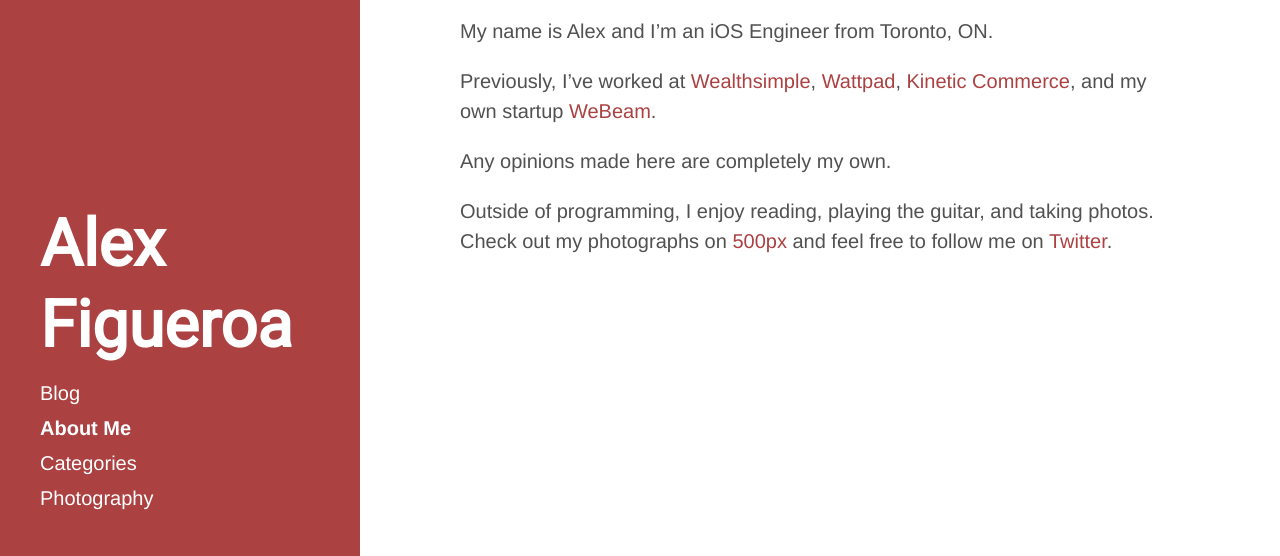
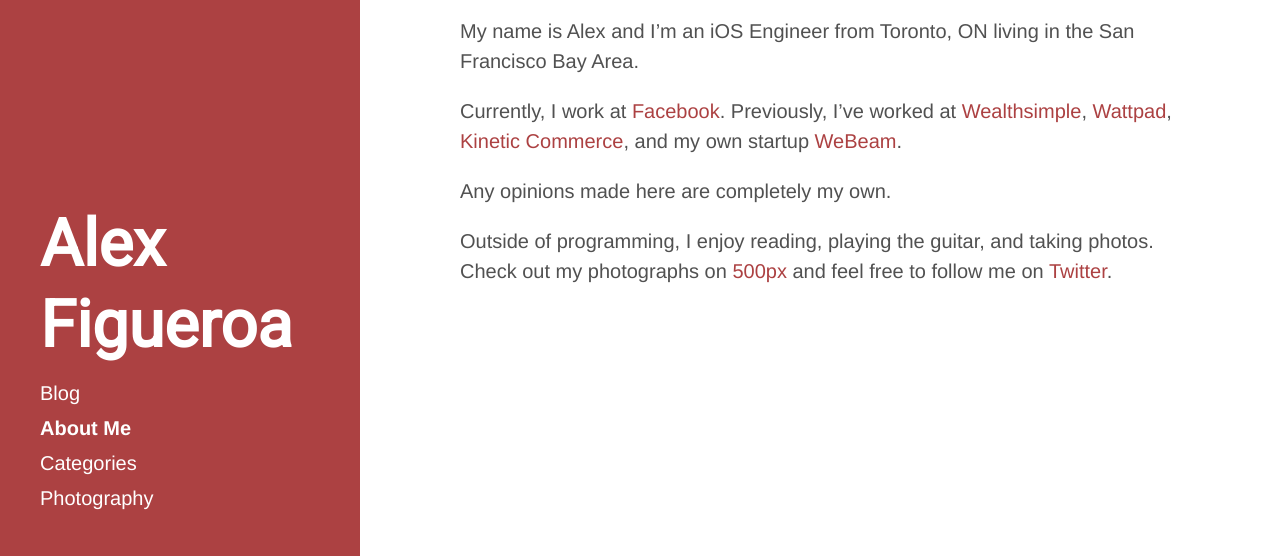
Before and after one commit to ajfigueroa/ajfigueroa.github.io, a Jekyll site: the page built from _pages/about.md, in a window 1280 px wide, cut to the strip 344-900 px from the top of the page. Built offline with Jekyll 4.4.1, drawn with Linux system fonts in a browser that asks for light colours.

Commit message:
Add new employer and living region

```diff
--- a/_pages/about.md
+++ b/_pages/about.md
@@ -10,9 +10,9 @@ permalink: /about/
 </p>
 {% endif %}
 
-My name is Alex and I'm an iOS Engineer from Toronto, ON.
+My name is Alex and I'm an iOS Engineer from Toronto, ON living in the San Francisco Bay Area.
 
-Previously, I've worked at [Wealthsimple](https://wealthsimple.com), [Wattpad](https://wattpad.com), [Kinetic Commerce](https://kineticcommerce.com), and my own startup [WeBeam](https://www.producthunt.com/posts/webeam).
+Currently, I work at [Facebook](https://www.facebook.com/). Previously, I've worked at [Wealthsimple](https://wealthsimple.com), [Wattpad](https://wattpad.com), [Kinetic Commerce](https://kineticcommerce.com), and my own startup [WeBeam](https://www.producthunt.com/posts/webeam).
 
 Any opinions made here are completely my own.
 
```
